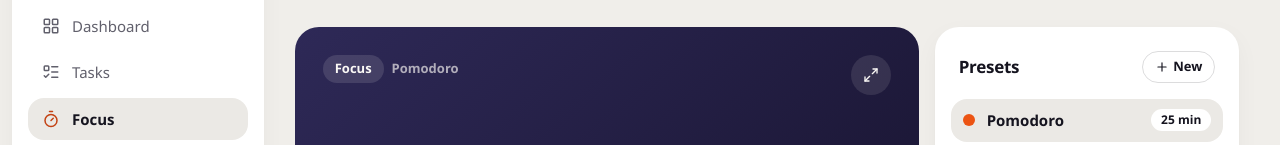
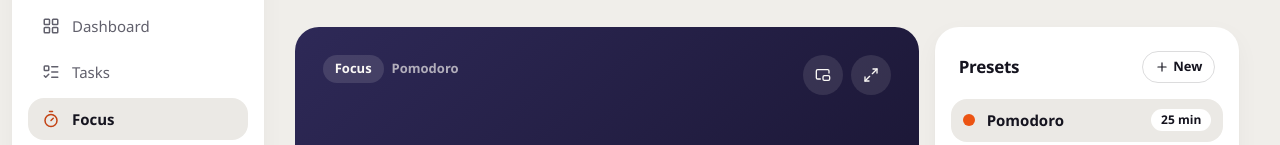
Before and after one commit to dominikkoenitzer/Zephyr, a React (Vite) app: page /focus in a window 1280 px wide. Shown: the part 135-280 px from the top of the page. Built offline with nearby package versions, Linux system fonts and the light colour scheme.

Commit message:
Open and close the mini timer from Focus, and pause it from there

```diff
--- a/src/components/FocusTimer/PomodoroTimer.jsx
+++ b/src/components/FocusTimer/PomodoroTimer.jsx
@@ -1,6 +1,6 @@
 import { useEffect, useMemo, useRef } from 'react';
 import {
-  Play, Pause, SkipForward, Maximize2, RotateCcw, Plus, Trash2, Edit2, Target,
+  Play, Pause, SkipForward, Maximize2, PictureInPicture2, RotateCcw, Plus, Trash2, Edit2, Target,
 } from 'lucide-react';
 import { cn } from '../../lib/utils';
 import { NightSurface } from '../ui/night-surface';
@@ -12,6 +12,7 @@ import { focusToday } from '../../lib/dashboard';
 import { sortByUrgency } from '../../lib/taskFilters';
 import { DEFAULT_PRESETS } from './presets';
 import FullScreenMode from './FullScreenMode';
+import { usePip } from './pip';
 import SunDial from './SunDial';
 import PresetSettingsDialog from './PresetSettingsDialog';
 import { formatTime, usePomodoro } from './usePomodoro';
@@ -60,6 +61,19 @@ const PomodoroTimer = () => {
   const [streak] = useStoreValue(readStreak);
   const streakDays = activeStreak(streak);
   const atRisk = streakAtRisk(streak);
+
+  // While Focus is open, the mini timer's button starts and pauses this timer.
+  // A ref, so the controller is handed over once, not on every tick.
+  const pip = usePip();
+  const { setController } = pip;
+  const toggleRef = useRef(toggleTimer);
+  useEffect(() => {
+    toggleRef.current = toggleTimer;
+  });
+  useEffect(() => {
+    setController({ toggle: () => toggleRef.current() });
+    return () => setController(null);
+  }, [setController]);
 
   // Today's figures come from the session log, like the dashboard's. The
   // timer's own counter is its place in the long-break rhythm and never resets.
@@ -156,6 +170,19 @@ const PomodoroTimer = () => {
               </div>
             ) : null}
           </div>
+          <div className="flex shrink-0 items-center gap-2">
+            {pip.supported && (
+              <button
+                type="button"
+                onClick={pip.isOpen ? pip.close : pip.open}
+                className={cn(roundControl, 'h-10 w-10')}
+                aria-label={pip.isOpen ? 'Close mini timer' : 'Mini timer'}
+                aria-pressed={pip.isOpen}
+                title={pip.isOpen ? 'Close mini timer' : 'Mini timer, on top of other windows'}
+              >
+                <PictureInPicture2 className="h-4 w-4" />
+              </button>
+            )}
             <button
               ref={fullScreenButtonRef}
               type="button"
@@ -166,6 +193,7 @@ const PomodoroTimer = () => {
             >
               <Maximize2 className="h-4 w-4" />
             </button>
+          </div>
         </div>
 
         {/* The day the session is: the sun crosses the sky and sets at the end */}
```
Lines whose indentation alone changed are shown as unchanged.
